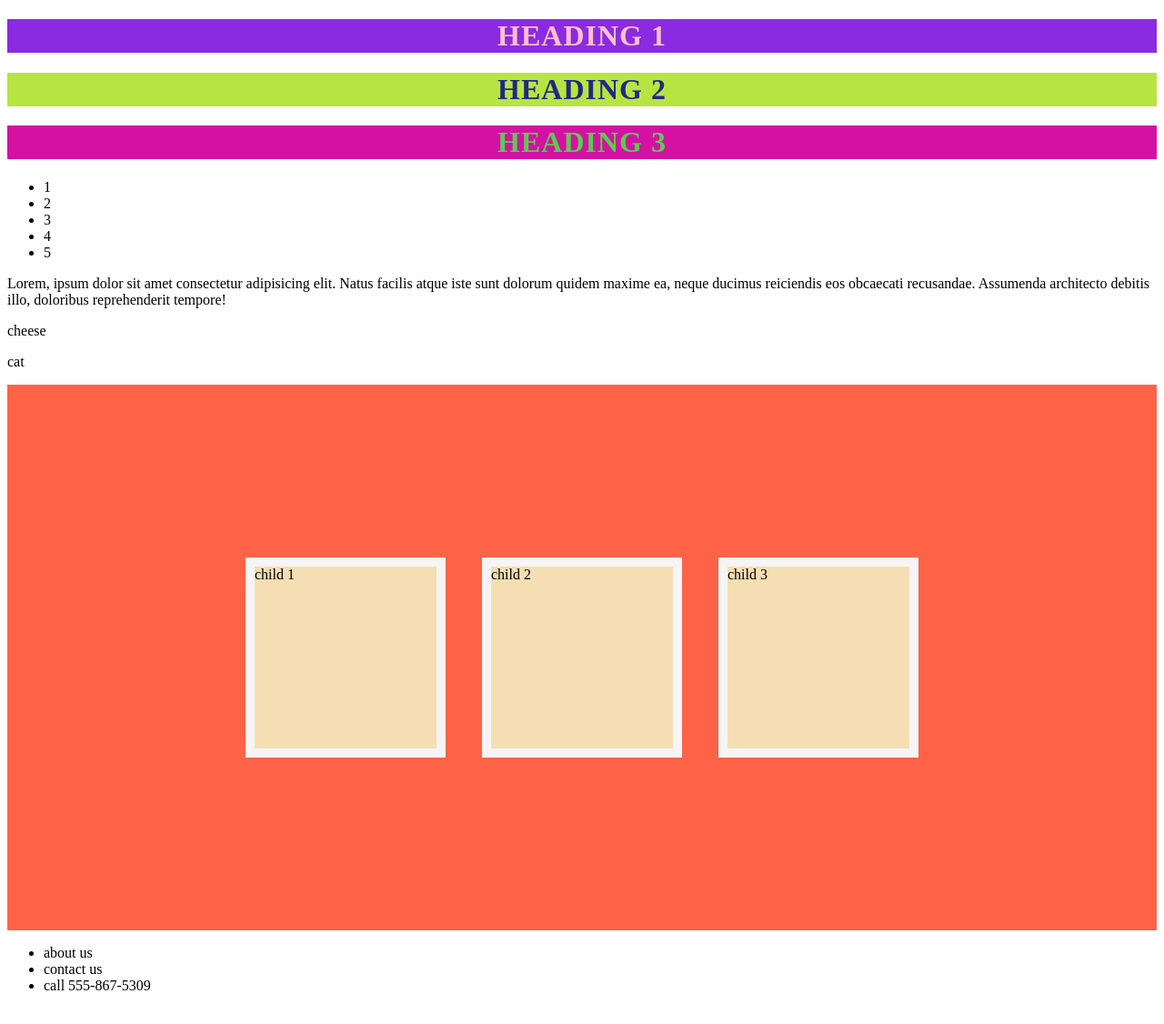
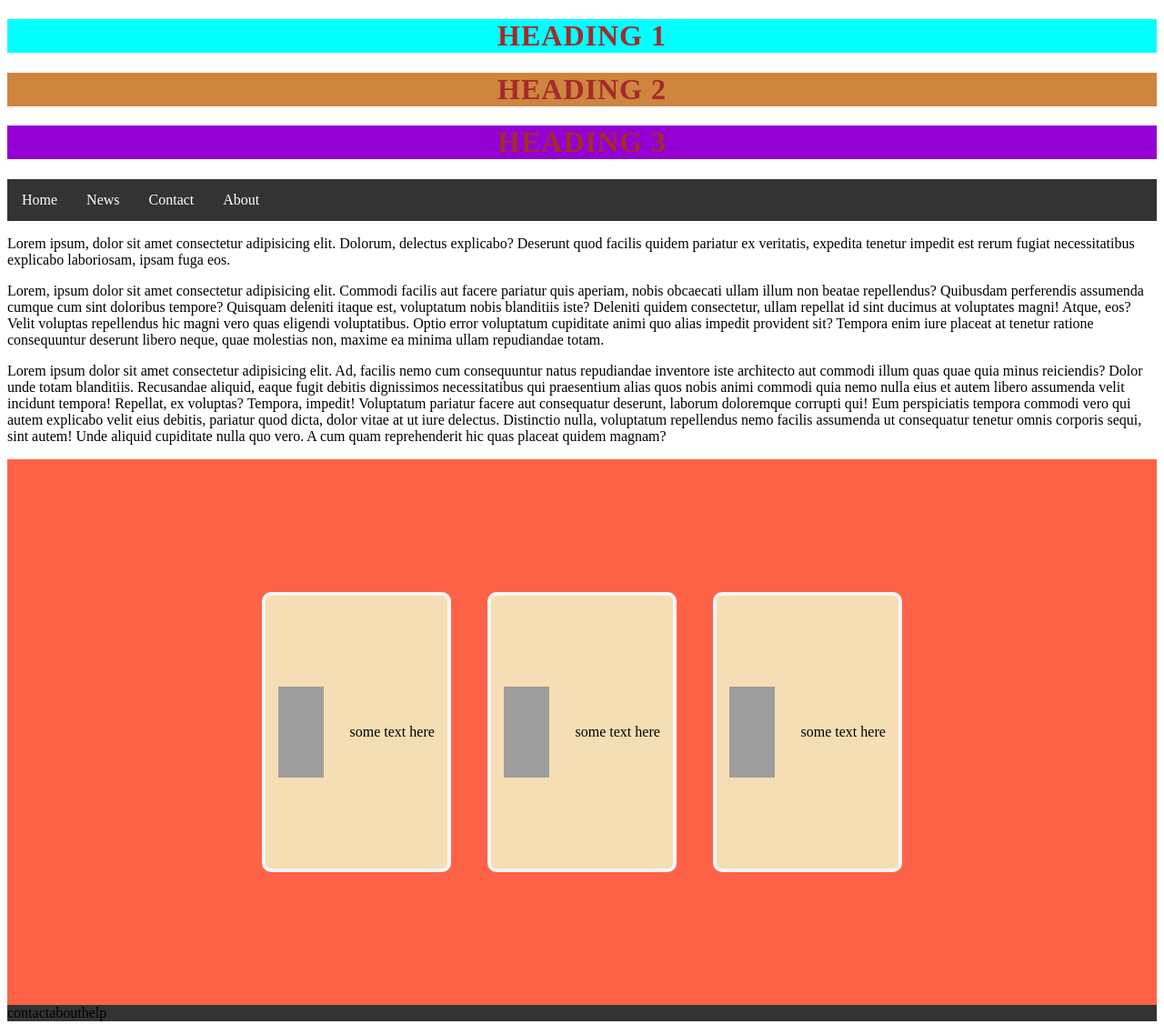
Before and after one commit to JBunch2310/css-basics, a plain HTML site: page index.html in a window 1280 px wide. Shown: the whole page at 91% size. Drawn offline with Linux system fonts and the light colour scheme; grey boxes are pictures that could not be loaded.

Commit message:
Update with pics

```diff
--- a/index.html
+++ b/index.html
@@ -1,6 +1,5 @@
 <!DOCTYPE html>
 <html lang="en">
-
   <head>
     <meta charset="UTF-8" />
     <meta http-equiv="X-UA-Compatible" content="IE=edge" />
@@ -10,105 +9,148 @@
 
   <style>
     h1 {
-        color: pink;
-        background-color: blueviolet;
+      color: brown;
+      background-color: aqua;
       text-align: center;
       text-transform: uppercase;
       letter-spacing: 1px;
     }
+
     #second-heading {
-        color: rgb(33, 40, 133);
-        background-color: rgb(184, 228, 65);
+      background-color: peru;
+    }
+
+    .third-heading {
+      background-color: darksalmon;
+    }
+
+    #id-3 {
+      background-color: darkviolet;
+    }
+
+    header {
+      background-color: deeppink;
+      color: white;
+    }
+
+    ul {
+      list-style-type: none;
+      margin: 0;
+      padding: 0;
+      overflow: hidden;
+      background-color: #333;
+    }
+
+    li {
+      float: left;
+    }
+
+    li a {
+      display: block;
+      color: white;
       text-align: center;
-        text-transform: uppercase;
-        letter-spacing: 1px;
+      padding: 14px 16px;
+      text-decoration: none;
     }
-    #Heading-3 {
-        color: rgb(21, 22, 41);
-        background-color: rgb(211, 18, 163);
+
+    /* Change the link color to #111 (black) on hover */
+    li a:hover {
+      background-color: #111;
+    }
+
+    .parent-div {
+      display: flex;
+      align-items: center;
+      justify-content: center;
+      background-color: tomato;
+      height: 600px;
+    }
+
+    .child-div {
+      display: flex;
+      justify-content: space-around;
+      align-items: center;
+      width: 200px;
+      height: 300px;
+      margin: 20px;
+      background-color: wheat;
       text-align: center;
-        text-transform: uppercase;
-        letter-spacing: 1px;
+
+      border: 4px solid whitesmoke;
+      border-radius: 10px;
     }
-    #id-3{
-        color: rgb(89, 205, 78);
-        background-color: rgb(211, 18, 163);
-        text-align: center;
-        text-transform: uppercase;
-        letter-spacing: 1px;
+    .child-div img {
+      max-height: 100px;
+      max-width: 100px;
     }
   </style>
 
   <body>
-    <h1>Heading 1</h1>
-    <h1 id="second-heading">Heading 2</h1>
-    <h1 id="id-3" class="Heading-3">Heading 3</h1>
+    <h1>heading 1</h1>
+    <h1 id="second-heading">heading 2</h1>
+    <h1 id="id-3" class="third-heading">heading 3</h1>
 
     <header>
       <ul>
-            <li class="list-items">1</li>
-            <li class="list-items">2</li>
-            <li class="list-items">3</li>
-            <li class="list-items">4</li>
-            <li class="list-items">5</li>
+        <li><a href="default.asp">Home</a></li>
+        <li><a href="news.asp">News</a></li>
+        <li><a href="contact.asp">Contact</a></li>
+        <li><a href="about.asp">About</a></li>
       </ul>
     </header>
 
     <main>
       <section>
-            <p>Lorem, ipsum dolor sit amet consectetur adipisicing elit. Natus facilis atque iste sunt dolorum quidem maxime ea, neque ducimus reiciendis eos obcaecati recusandae. Assumenda architecto debitis illo, doloribus reprehenderit tempore!</p>
+        <p>
+          Lorem ipsum, dolor sit amet consectetur adipisicing elit. Dolorum, delectus explicabo? Deserunt quod facilis quidem pariatur ex veritatis,
+          expedita tenetur impedit est rerum fugiat necessitatibus explicabo laboriosam, ipsam fuga eos.
+        </p>
       </section>
       <section>
-            <p>cheese</p>
+        <p>
+          Lorem, ipsum dolor sit amet consectetur adipisicing elit. Commodi facilis aut facere pariatur quis aperiam, nobis obcaecati ullam illum non
+          beatae repellendus? Quibusdam perferendis assumenda cumque cum sint doloribus tempore? Quisquam deleniti itaque est, voluptatum nobis
+          blanditiis iste? Deleniti quidem consectetur, ullam repellat id sint ducimus at voluptates magni! Atque, eos? Velit voluptas repellendus hic
+          magni vero quas eligendi voluptatibus. Optio error voluptatum cupiditate animi quo alias impedit provident sit? Tempora enim iure placeat at
+          tenetur ratione consequuntur deserunt libero neque, quae molestias non, maxime ea minima ullam repudiandae totam.
+        </p>
       </section>
       <section>
-            <p>cat</p>
+        <p>
+          Lorem ipsum dolor sit amet consectetur adipisicing elit. Ad, facilis nemo cum consequuntur natus repudiandae inventore iste architecto aut
+          commodi illum quas quae quia minus reiciendis? Dolor unde totam blanditiis. Recusandae aliquid, eaque fugit debitis dignissimos
+          necessitatibus qui praesentium alias quos nobis animi commodi quia nemo nulla eius et autem libero assumenda velit incidunt tempora!
+          Repellat, ex voluptas? Tempora, impedit! Voluptatum pariatur facere aut consequatur deserunt, laborum doloremque corrupti qui! Eum
+          perspiciatis tempora commodi vero qui autem explicabo velit eius debitis, pariatur quod dicta, dolor vitae at ut iure delectus. Distinctio
+          nulla, voluptatum repellendus nemo facilis assumenda ut consequatur tenetur omnis corporis sequi, sint autem! Unde aliquid cupiditate nulla
+          quo vero. A cum quam reprehenderit hic quas placeat quidem magnam?
+        </p>
       </section>
+
+      <!-- parent div -->
+      <div class="parent-div">
+        <div class="child-div">
+          <img src="https://picsum.photos/100/200" alt="" />
+          <p>some text here</p>
+        </div>
+        <div class="child-div">
+          <img src="https://picsum.photos/100/200" alt="" />
+          <p>some text here</p>
+        </div>
+        <div class="child-div">
+          <img src="https://picsum.photos/100/200" alt="" />
+          <p>some text here</p>
+        </div>
+      </div>
+      <!-- 3 child divs  -->
     </main>
-
-    <style>
-        .parent-div {
-            display: flex;
-            align-items: center;
-            background-color: tomato;
-            height: 600px;
-            justify-content: center;
-        }
-        .child-div {
-            background-color: wheat;
-            width: 200px;
-            height: 200px;
-            margin: 20px;
-            text-align: center;
-            display: flex;
-
-            border-radius: solid;
-            border: 10px solid whitesmoke;
-        }
-    </style>
-
-    <!--parent div-->
-    <div class="parent-div">
-        <div class="child-div">child 1</div>
-        <div class="child-div">child 2</div>
-        <div class="child-div">child 3</div>
-
-        <!--3 child divs-->
-
-    </div>
 
     <footer>
       <ul>
-            <li>about us</li>
-            <li>contact us</li>
-            <li>call 555-867-5309</li>
+        <li>contact</li>
+        <li>about</li>
+        <li>help</li>
       </ul>
     </footer>
-
-
-
-
-    <script></script>
-
   </body>
 </html>
```
Lines whose indentation alone changed are shown as unchanged.
